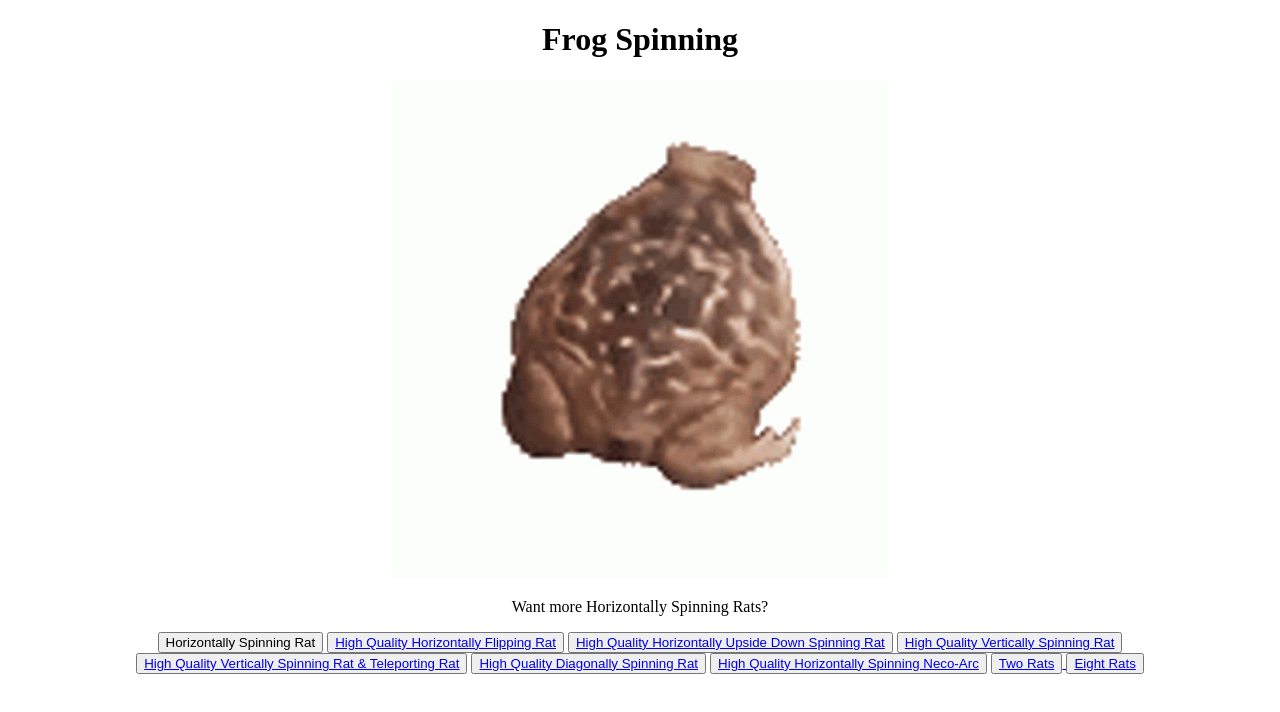
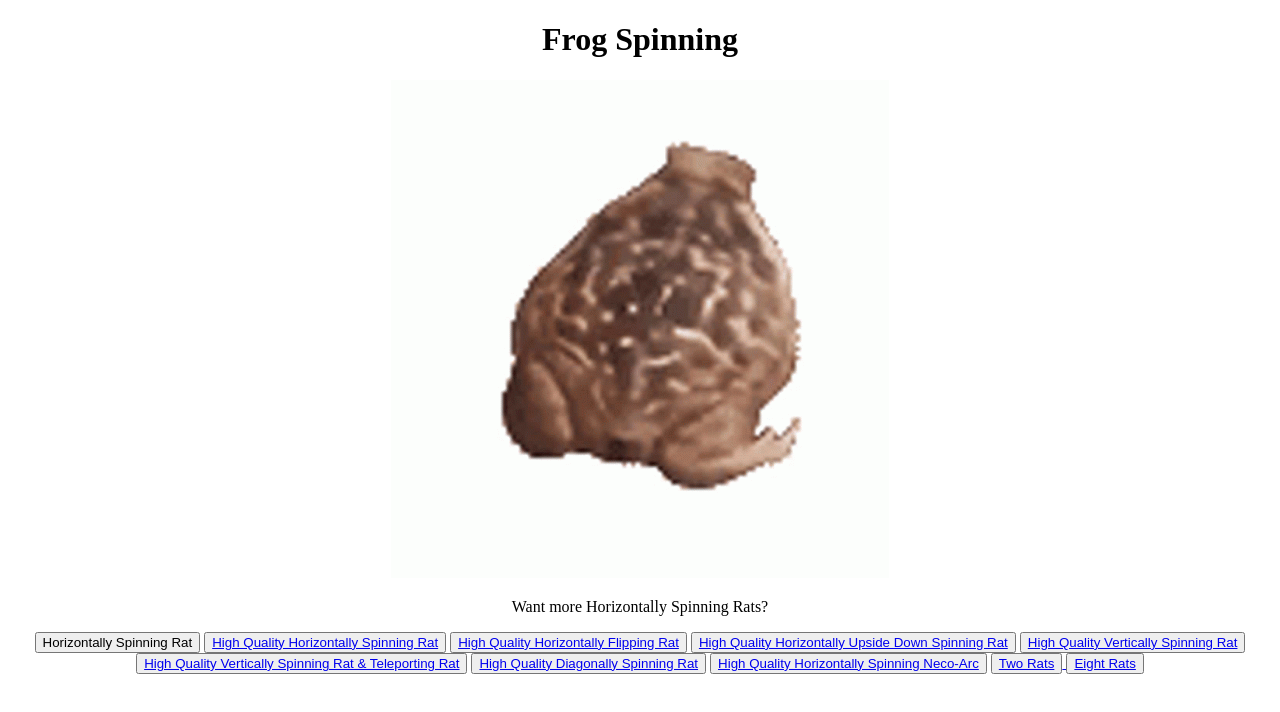
Before and after one commit to Franklin-Delano-Danksevelt/Horizontally_Spinning_Rat, a plain HTML site: page Frog Spinning.html in a window 1280 px wide. Drawn offline with Linux system fonts and the light colour scheme.

Commit message:
Update Frog Spinning.html

```diff
--- a/Frog Spinning.html
+++ b/Frog Spinning.html
@@ -14,8 +14,8 @@
     </audio>
     <break>
     <p>Want more Horizontally Spinning Rats?</p>
-    <button type="button" href="Horizontally Spinning Rat.html">Horizontally Spinning Rat</button>
-    <!--<button type="button"> <a href="High Quality Horizontally Spinning Rat.html">High Quality Horizontally Spinning Rat</button></a>-->
+    <button type="button" <a href="Horizontally Spinning Rat.html">Horizontally Spinning Rat</button>
+    <button type="button"> <a href="High Quality Horizontally Spinning Rat.html">High Quality Horizontally Spinning Rat</button></a>
     <button type="button"> <a href="High Quality Horizontally Flipping Rat.html">High Quality Horizontally Flipping Rat</button></a>
     <button type="button"> <a href="High Quality Horizontally Upside Down Spinning Rat.html">High Quality Horizontally Upside Down Spinning Rat</button></a>
     <button type="button"> <a href="High Quality Vertically Spinning Rat.html">High Quality Vertically Spinning Rat</button></a>
@@ -24,6 +24,6 @@
     <button type="button"> <a href="High Quality Horizontally Spinning Neco-Arc.html">High Quality Horizontally Spinning Neco-Arc</button></a>
     <button type="button"> <a href="Two Rats.html">Two Rats</button>
     <button type="button"> <a href="Eight Rats.html">Eight Rats</button>
-    <!--<button type="button" href="Frog Spinning.html">Frog Spinning</button>-->
+    <!--<button type="button" <a href="Frog Spinning.html">Frog Spinning</button>-->
 </body>
 </html>
```
